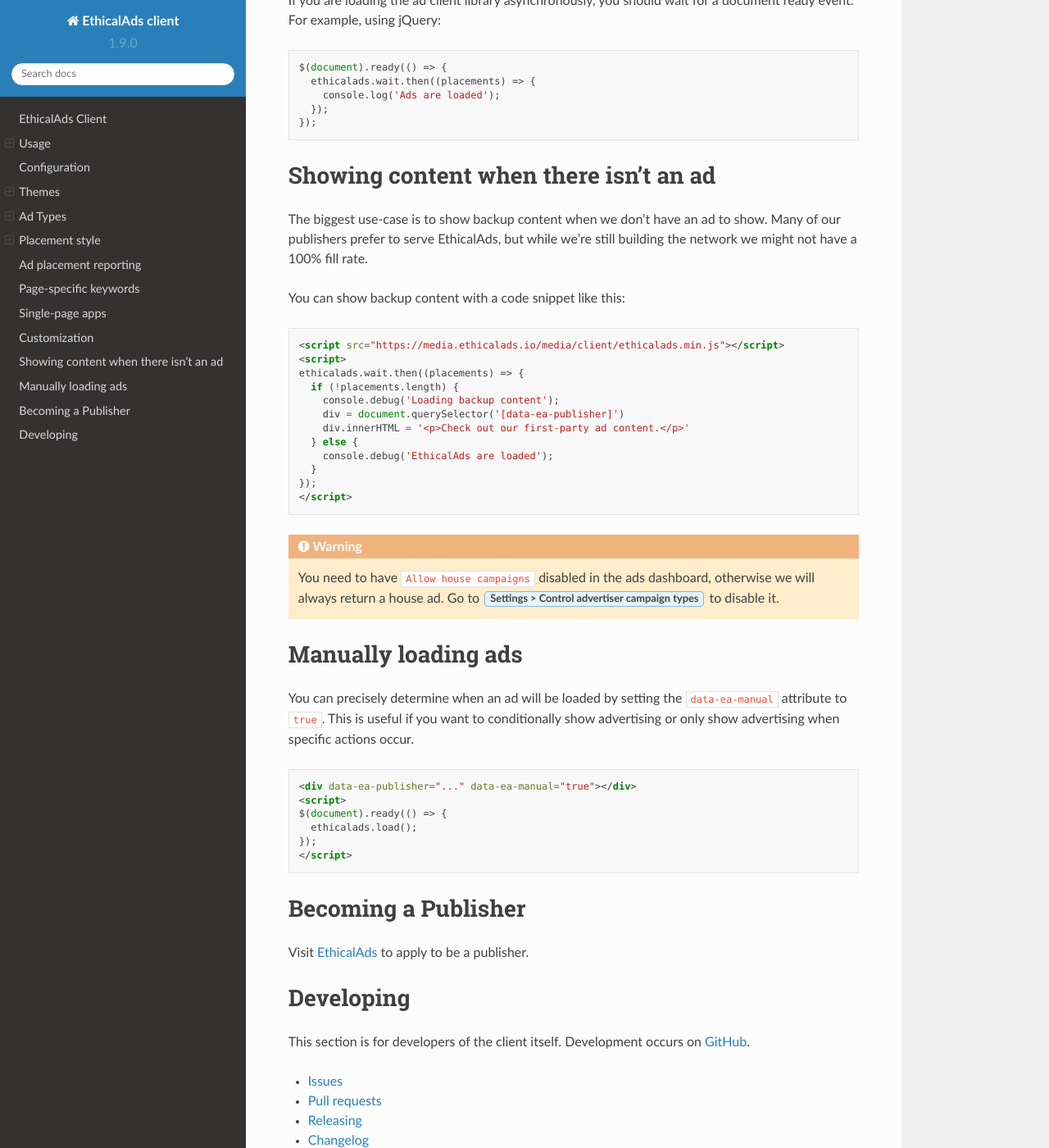
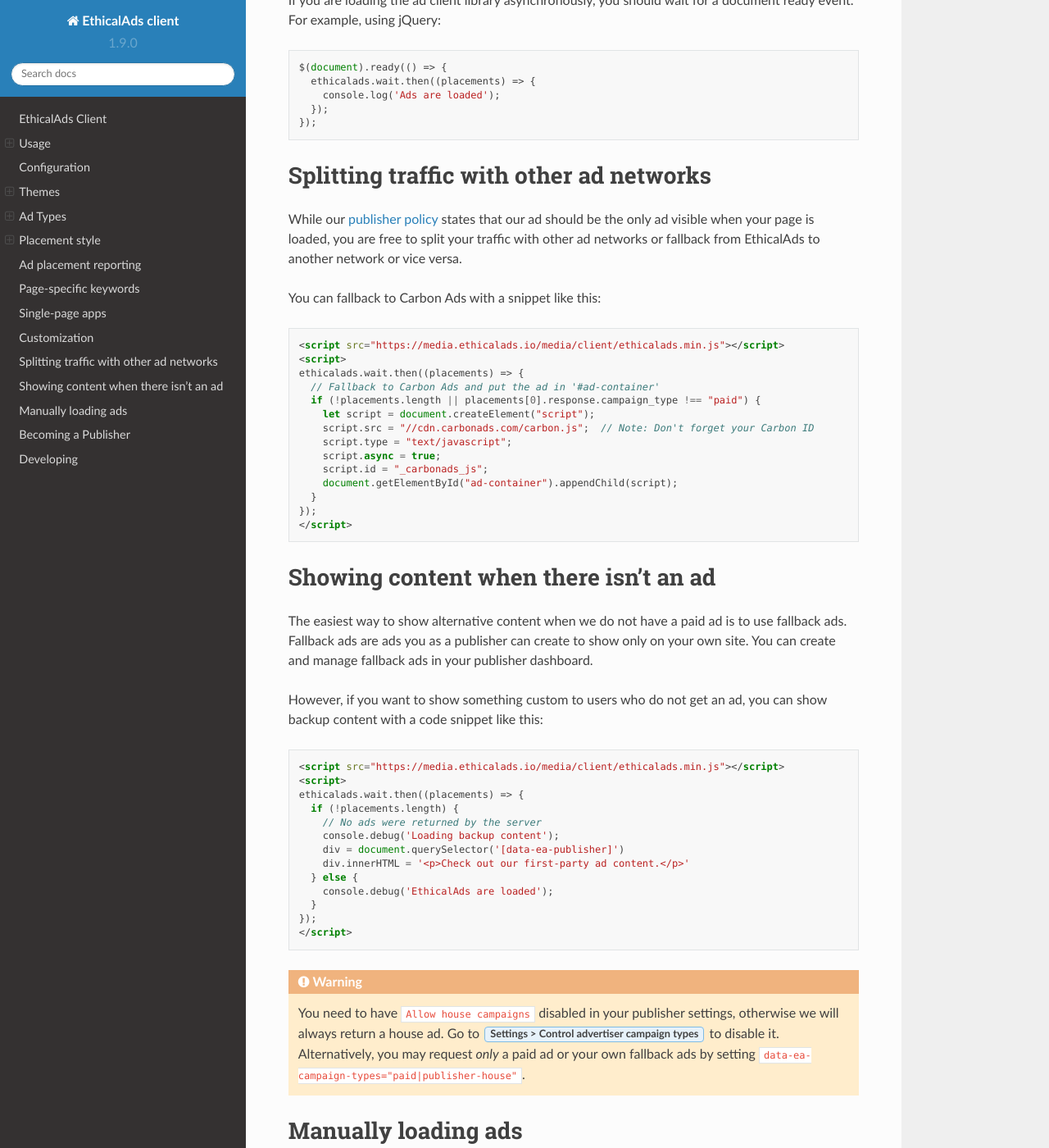
Before and after one commit to readthedocs/ethical-ad-client, a Sphinx documentation site: the page built from docs/index.rst, in a window 1280 px wide and 1400 px high, scrolled down 9037 px. Shown: the whole window at 82% size. Built offline with Sphinx 7.4.7 and the Read the Docs theme 2.0.0, drawn with Linux system fonts in a browser that asks for light colours; comment, search, counter and statistics services are not loaded.

Commit message:
Fallback to other ad networks

```diff
--- a/docs/index.rst
+++ b/docs/index.rst
@@ -427,14 +427,44 @@
       });
     });
 
+
+Splitting traffic with other ad networks
+----------------------------------------
+
+While our `publisher policy <https://www.ethicalads.io/publisher-policy/>`_ states
+that our ad should be the only ad visible when your page is loaded,
+you are free to split your traffic with other ad networks or fallback from
+EthicalAds to another network or vice versa.
+
+You can fallback to Carbon Ads with a snippet like this:
+
+.. code:: html
+
+  <script src="https://media.ethicalads.io/media/client/ethicalads.min.js"></script>
+  <script>
+  ethicalads.wait.then((placements) => {
+    // Fallback to Carbon Ads and put the ad in '#ad-container'
+    if (!placements.length || placements[0].response.campaign_type !== "paid") {
+      let script = document.createElement("script");
+      script.src = "//cdn.carbonads.com/carbon.js";  // Note: Don't forget your Carbon ID
+      script.type = "text/javascript";
+      script.async = true;
+      script.id = "_carbonads_js";
+      document.getElementById("ad-container").appendChild(script);
+    }
+  });
+  </script>
+
+
 Showing content when there isn't an ad
 --------------------------------------
 
-The biggest use-case is to show backup content when we don't have an ad to show.
-Many of our publishers prefer to serve EthicalAds,
-but while we're still building the network we might not have a 100% fill rate.
+The easiest way to show alternative content when we do not have a paid ad is to use fallback ads.
+Fallback ads are ads you as a publisher can create to show only on your own site.
+You can create and manage fallback ads in your publisher dashboard.
 
-You can show backup content with a code snippet like this:
+However, if you want to show something custom to users who do not get an ad,
+you can show backup content with a code snippet like this:
 
 .. code:: html
 
@@ -442,6 +472,7 @@
   <script>
   ethicalads.wait.then((placements) => {
     if (!placements.length) {
+      // No ads were returned by the server
       console.debug('Loading backup content');
       div = document.querySelector('[data-ea-publisher]')
       div.innerHTML = '<p>Check out our first-party ad content.</p>'
@@ -451,7 +482,7 @@
   });
   </script>
 
-.. warning:: You need to have ``Allow house campaigns`` disabled in the ads dashboard, otherwise we will always return a house ad. Go to :guilabel:`Settings > Control advertiser campaign types` to disable it.
+.. warning:: You need to have ``Allow house campaigns`` disabled in your publisher settings, otherwise we will always return a house ad. Go to :guilabel:`Settings > Control advertiser campaign types` to disable it. Alternatively, you may request *only* a paid ad or your own fallback ads by setting ``data-ea-campaign-types="paid|publisher-house"``.
 
 
 .. _load manually:
```
